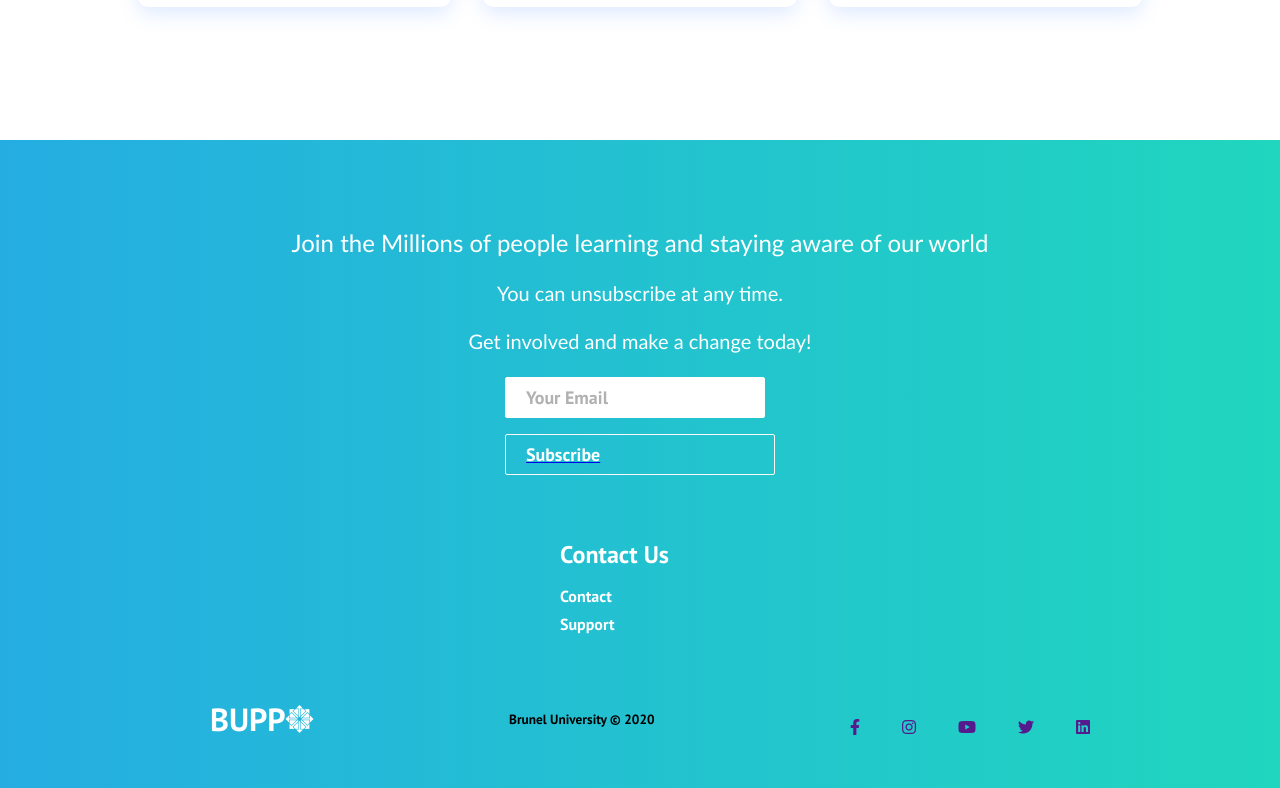
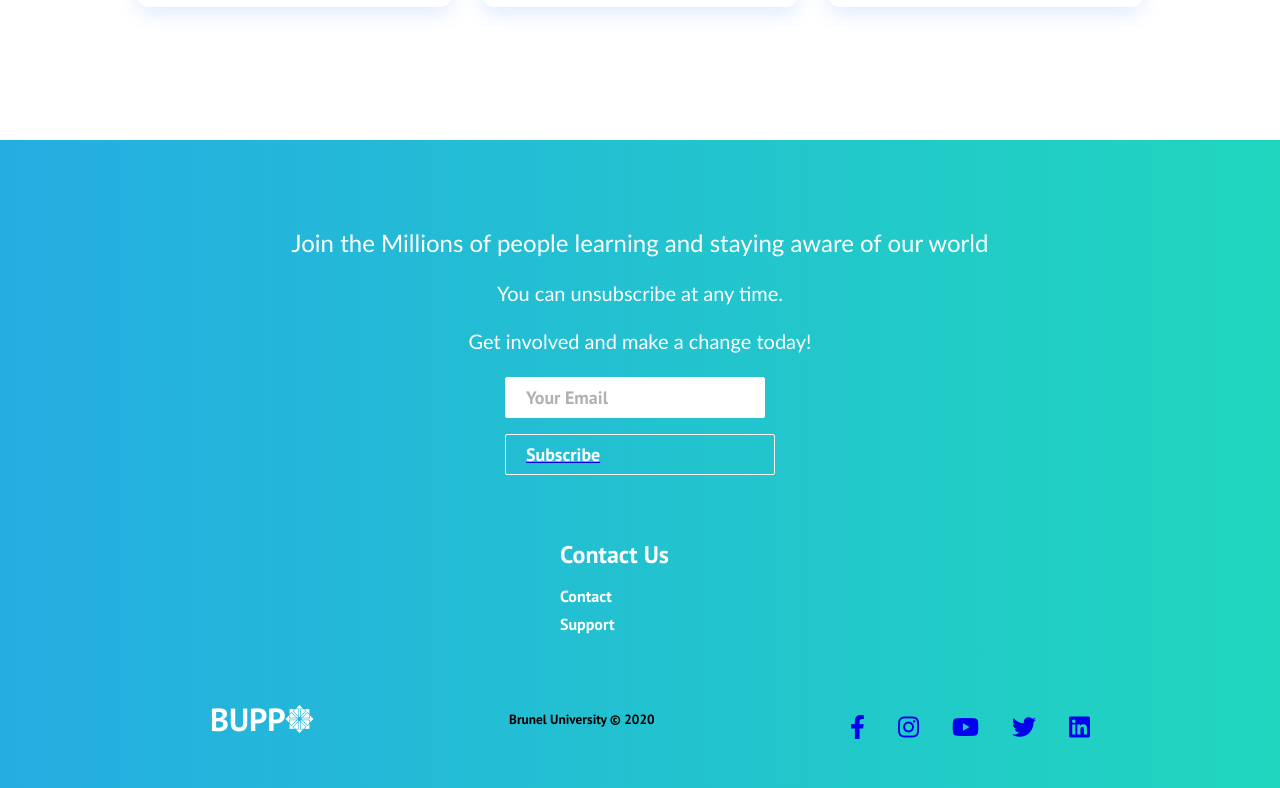
Before and after one commit to D-bose-commits/Plastic-pollution-react, a React (Create React App) app: page / in a window 1280 px wide. Shown: the part 1381-2169 px from the top of the page. Built offline with nearby package versions, Linux system fonts and the light colour scheme.

Commit message:
fixed social media

```diff
--- a/src/App.css
+++ b/src/App.css
@@ -11,7 +11,6 @@
 .questionnaire,
 .quizzes,
 .sign-up,
-.FAQs,
 {
   display: flex;
   height: 90vh;
@@ -50,18 +49,6 @@ display: grid;
 grid-template-columns: repeat(1, 1fr);
 color: rgb(240, 240, 240);
 grid-gap: 10px;
-
-.FAQs {
-
-background-image: url('/https://www.google.com/search?q=plastic+pollution+in+the+sea&rlz=1C1YTUH_en-GBGB942GB942&sxsrf=ALeKk02_R6EBNK638TbP8wdnjXeDUX8RAg:1615341780492&source=lnms&tbm=isch&sa=X&ved=2ahUKEwjSh5GI0aTvAhXIiVwKHei_CXIQ_AUoAXoECAMQAw&biw=1920&bih=969#imgrc=NYZEmRT9bIEIYM');
-background-position: center;
-background-size: cover;
-background-repeat: no-repeat;
-display: grid;
-margin: 20px auto;
-
-
-}
 
 }
 .quizzes{
--- a/src/components/Footer.js
+++ b/src/components/Footer.js
@@ -49,27 +49,46 @@ function Footer() {
           </div>
           <small class='website-rights'>Brunel University © 2020</small>
           <div class='social-icons'>
-            <Link
-                a target="_blank" href="https://www.facebook.com/">
-                <i class='fab fa-facebook-f' />
-            </Link>
-
-            <Link
-              a target="_blank" href="https://www.instagram.com/">
-              <i class='fab fa-instagram' />
+          <Link
+              class='social-icon-link facebook'
+              aria-label='Facebook'
+              target="_blank"
+              >
+            <a target="_blank" href="https://www.facebook.com/">
+            <i class='fab fa-facebook-f' /></a>
             </Link>
             <Link
-              a target="_blank" href="https://www.youtube.com/">
-
-              <i class='fab fa-youtube' />
+              class='social-icon-link instagram'
+              aria-label='Facebook'
+              target="_blank"
+              >
+              <a target="_blank" href="https://www.instagram.com">
+              <i class='fab fa-instagram' /></a>
             </Link>
             <Link
-              a target="_blank" href="https://www.twitter.com/">
-              <i class='fab fa-twitter' />
+              class='social-icon-link youtube'
+              aria-label='Facebook'
+              target="_blank"
+              >
+            <a target="_blank" href="https://www.youtube.com/">
+
+              <i class='fab fa-youtube' /></a>
             </Link>
             <Link
-              a target="_blank" href="https://www.linkedin.com/">
-              <i class='fab fa-linkedin' />
+             class='social-icon-link twitter'
+             aria-label='Facebook'
+             target="_blank"
+             >
+           <a target="_blank" href="https://www.twitter.com/">
+              <i class='fab fa-twitter' /></a>
+            </Link>
+            <Link
+              class='social-icon-link linkedin'
+              aria-label='Facebook'
+              target="_blank"
+              >
+            <a target="_blank" href="https://www.linkedin.com/">
+              <i class='fab fa-linkedin' /></a>
             </Link>
           </div>
         </div>
```
